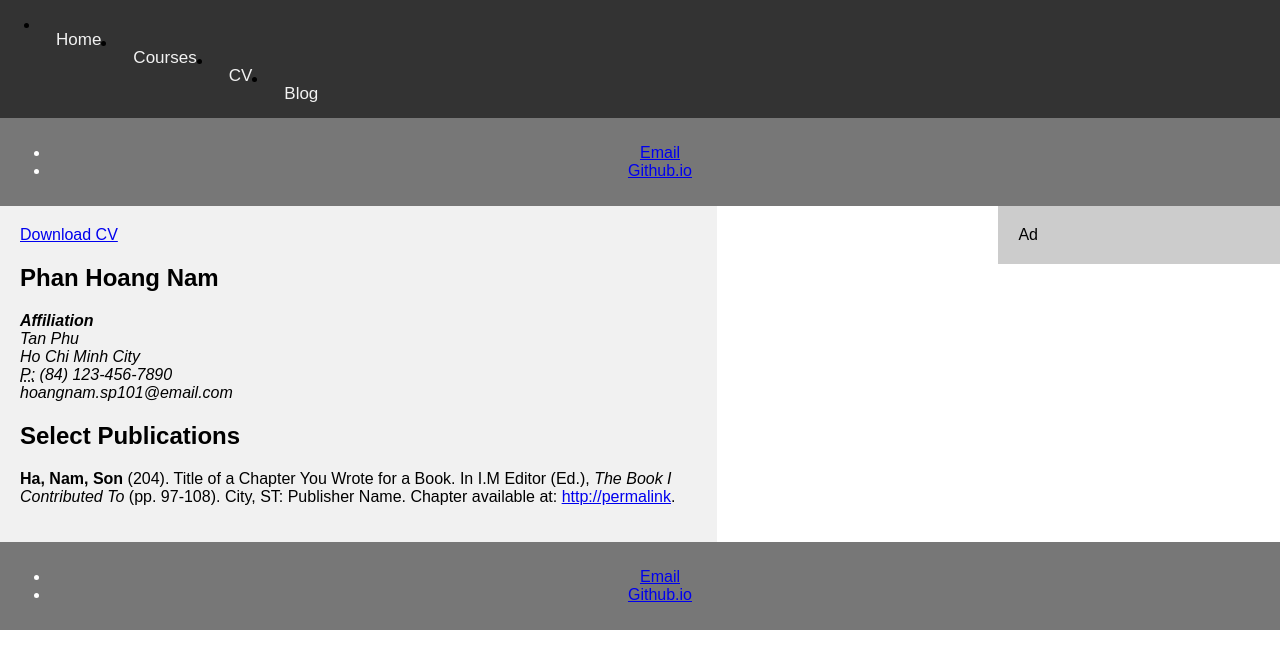
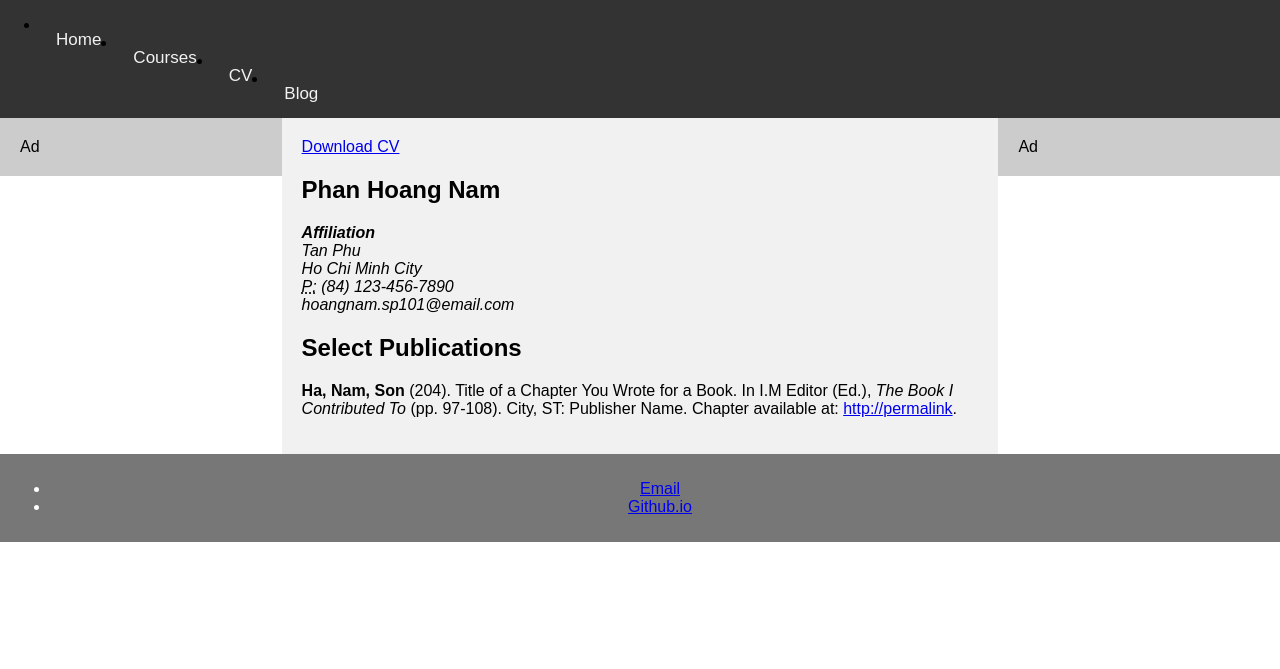
Before and after one commit to hoAngnaMPHan/apmaths.github.io, a Jekyll site: the page built from cv/index.html, in a window 1280 px wide. Shown: the top 669 px of the page. Built offline with Jekyll 4.4.1, drawn with Linux system fonts in a browser that asks for light colours.

Commit message:
Update default.html

```diff
--- a/_layouts/default.html
+++ b/_layouts/default.html
@@ -8,8 +8,7 @@
 
 <section>
 
-    {% include footer.html %}
-
+    {% include nav.html %}
 
  <div class="main">
      <div class="container">
@@ -18,7 +17,6 @@
 
       </div>
   </div>
-
 
   {% include rnav.html %}
 </section>
```
